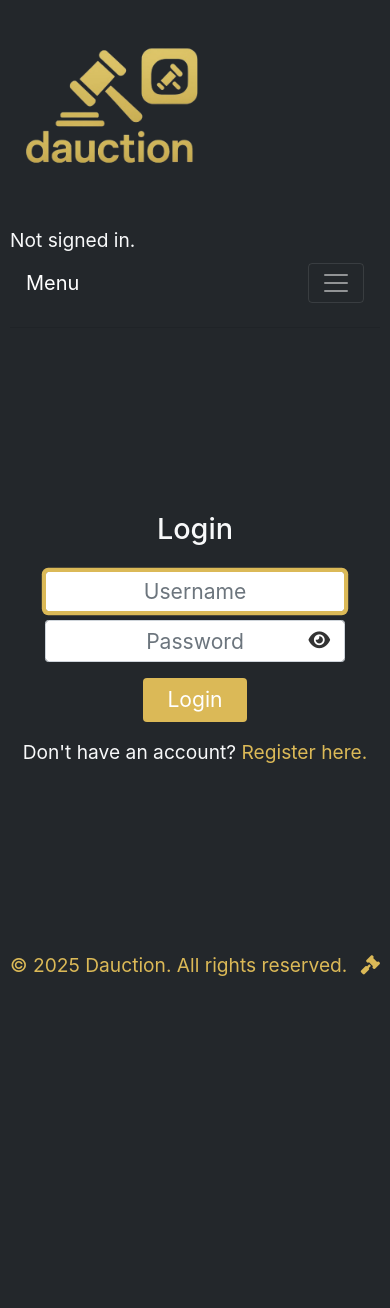
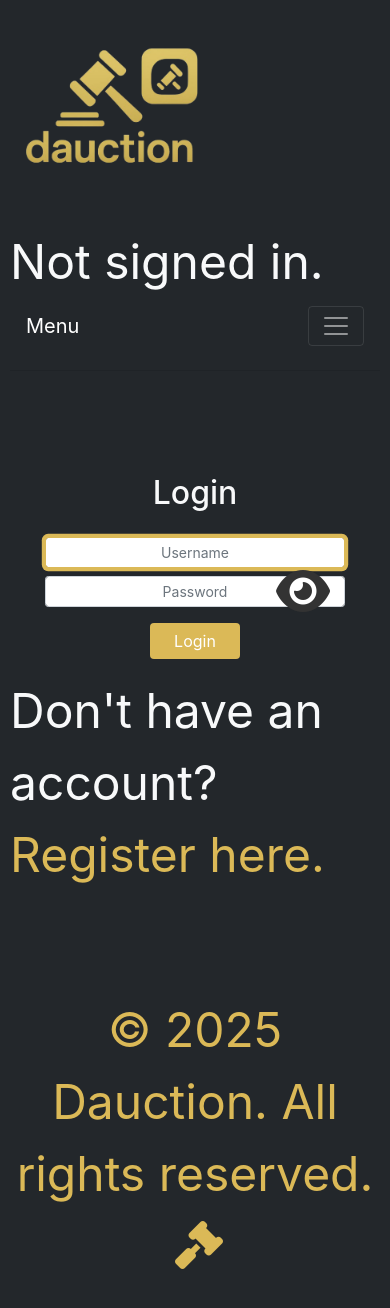
Before and after one commit to Legendsberlins/Commerce, a Django app: a page that uses auctions/templates/auctions/login.html in a window 390 px wide. Before the commit the page ends 976 px from the top, so only its background shows below. Run offline with Django 3.2, Linux system fonts and the light colour scheme; some libraries are stand-ins or nearby versions.

Commit message:
increased font size

```diff
--- a/auctions/static/auctions/styles.css
+++ b/auctions/static/auctions/styles.css
@@ -1,7 +1,7 @@
 body {
     padding: 10px;
     background: rgb(255, 255, 255);
-    font-size: 1.5rem;
+    font-size: 3rem;
 }
 
 .nav-link{
@@ -48,15 +48,3 @@ a:hover .listing-link, .listing-link:hover {
 .categories-list:hover{
     background-color: rgb(145, 143, 143);
 }
-
-@media (max-width: 600px) {
-    body {
-        font-size: 1.2rem;
-    }
-    h1, h2, h3, h4, h5, h6 {
-        font-size: 1.5em;
-    }
-    .form-control, .btn, .nav-link {
-        font-size: 1.1em;
-    }
-}
```
Also changed, not shown: 1 other file.
